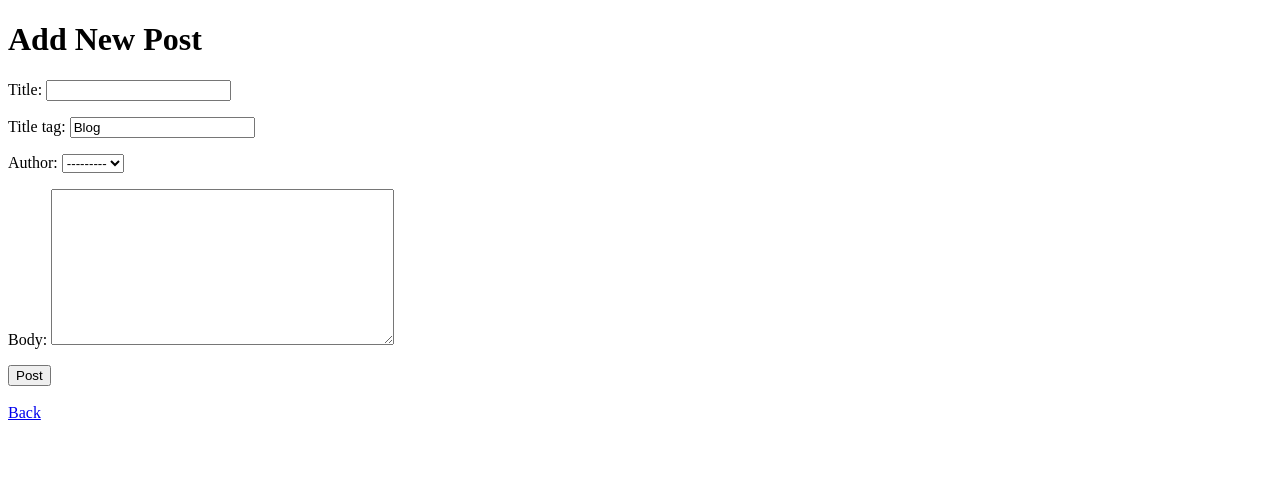
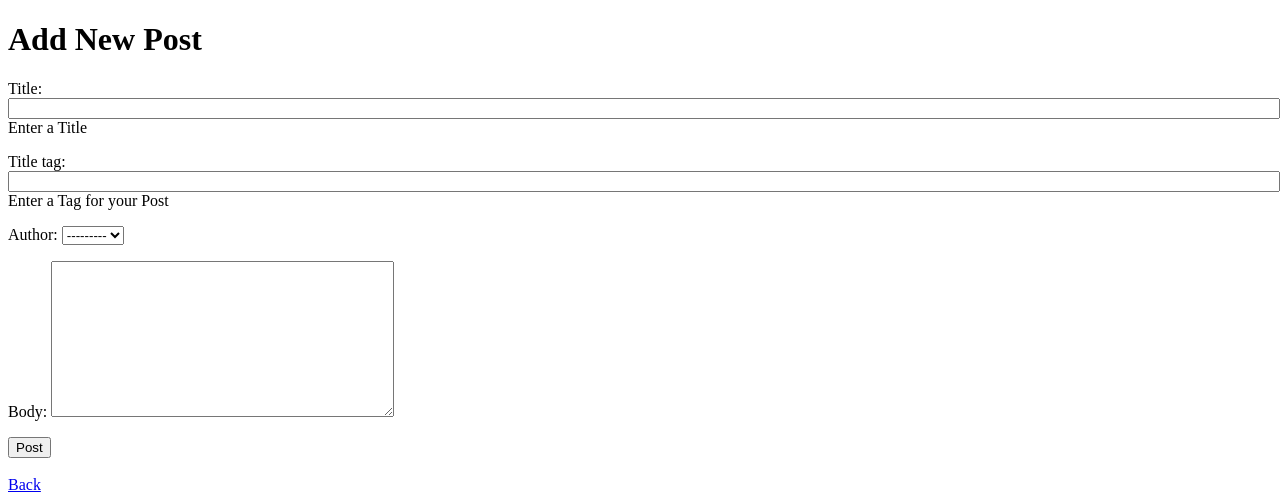
Before and after one commit to mpatel18/weblog, a Django app: page /new_post/ in a window 1280 px wide. Shown: the top 498 px of the page. Run offline with Django 3.2, Linux system fonts and the light colour scheme.

Commit message:
add style to form page

```diff
--- /dev/null
+++ b/blog_site/forms.py
@@ -0,0 +1,12 @@
+from django import forms
+from .models import Post
+
+class Form(forms.ModelForm):
+    class Meta:
+        model = Post
+        fields = ('title', 'title_tag', 'author', 'body')
+
+        widgets = {
+            'title': forms.TextInput(attrs={'class': 'length'}),
+            'title_tag': forms.TextInput(attrs={'class': 'length'}),
+        }
--- a/blog_site/models.py
+++ b/blog_site/models.py
@@ -4,8 +4,8 @@ from django.urls import reverse
 
 # Create your models here.
 class Post(models.Model):
-    title = models.CharField(max_length=255)
-    title_tag = models.CharField(max_length=255, default="Blog")
+    title = models.CharField(max_length=255, help_text="Enter a Title")
+    title_tag = models.CharField(max_length=255, help_text='Enter a Tag for your Post')
     author = models.ForeignKey(User, on_delete=models.CASCADE)
     body = models.TextField()
 
--- /dev/null
+++ b/blog_site/static/blog_site/style.css
@@ -0,0 +1,3 @@
+.length {
+    width: 100%;
+}
--- a/blog_site/templates/base.html
+++ b/blog_site/templates/base.html
@@ -1,8 +1,10 @@
+{% load static %}
 <!DOCTYPE html>
 <html lang="en">
 <head>
     <meta charset="UTF-8">
     <meta name="viewport" content="width=device-width, initial-scale=1.0">
+    <link rel="stylesheet" type="text/css" href="{% static 'blog_site/style.css' %}">
     <title>{% block title %}Blog{% endblock %}</title>
 </head>
 <body>
--- a/blog_site/views.py
+++ b/blog_site/views.py
@@ -1,6 +1,7 @@
 from django.shortcuts import render
 from django.views.generic import ListView, DetailView, CreateView
 from .models import Post
+from .forms import Form
 
 # Create your views here.
 
@@ -14,5 +15,6 @@ class PostView(DetailView):
 
 class NewPostView(CreateView):
     model = Post
+    form_class = Form
     template_name = "new_post.html"
-    fields = "__all__"
+    #fields = "__all__"
```
